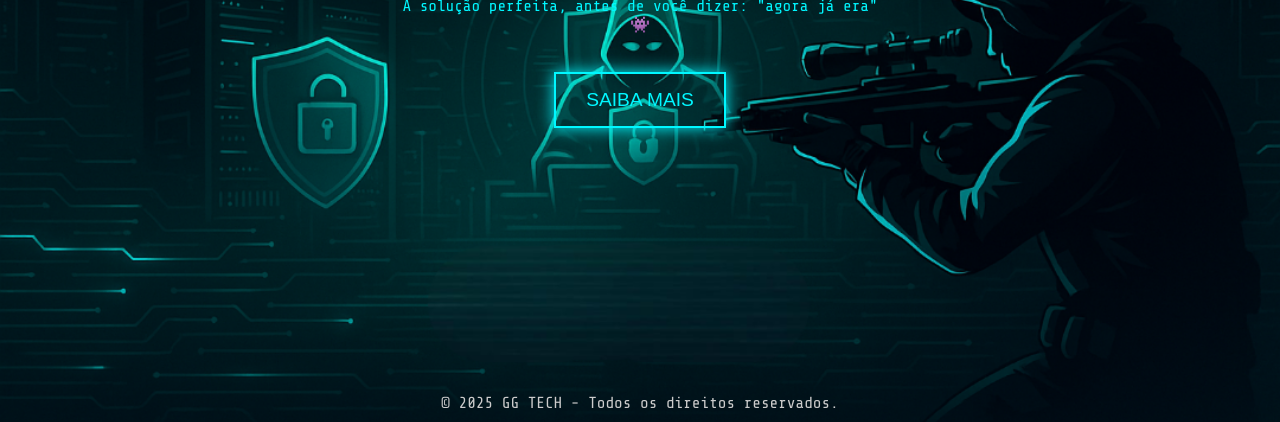
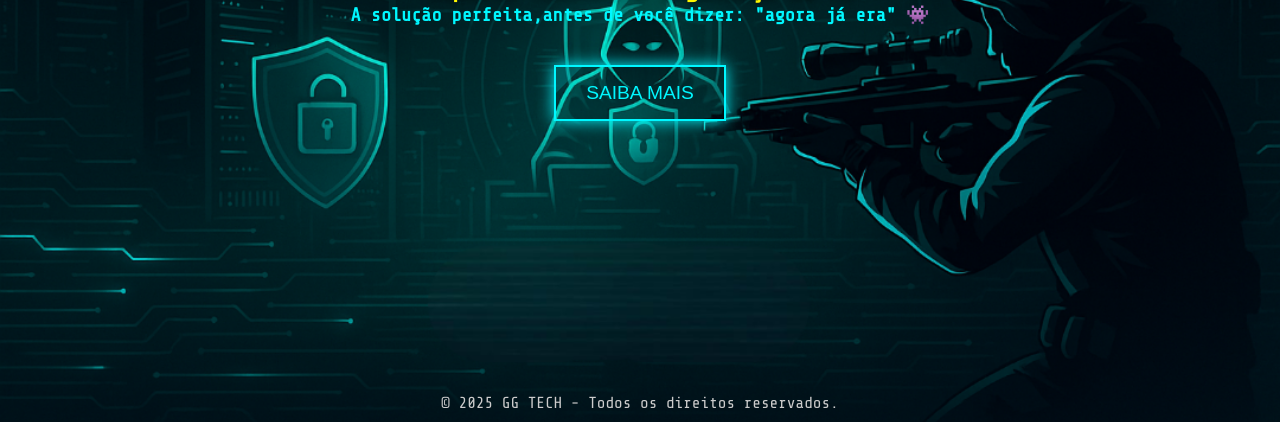
Before and after one commit to guilmargo/teste, a plain HTML site: page index.html in a window 1280 px wide. Shown: the part 378-800 px from the top of the page. Drawn offline with nearby package versions, Linux system fonts and the light colour scheme.

Commit message:
Update index.html

```diff
--- a/index.html
+++ b/index.html
@@ -171,7 +171,7 @@
     <h2 style="color: #fff700; text-shadow: 0 0 10px black;">
       Suporte Técnico e Segurança em TI
     </h2>
-      A solução perfeita, antes de você dizer: "agora já era" <span class="blink">👾</span>
+    <h3>A solução perfeita,antes de você dizer: "agora já era" <span class="blink">👾</span></h3>
     </h3>
     <button class="btn" onclick="mostrarServicos()">Saiba Mais</button>
   </div>
```
